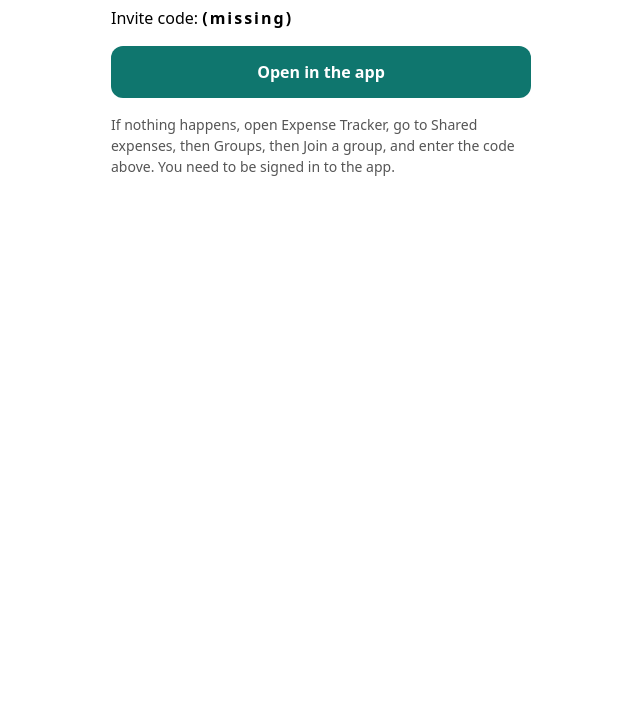
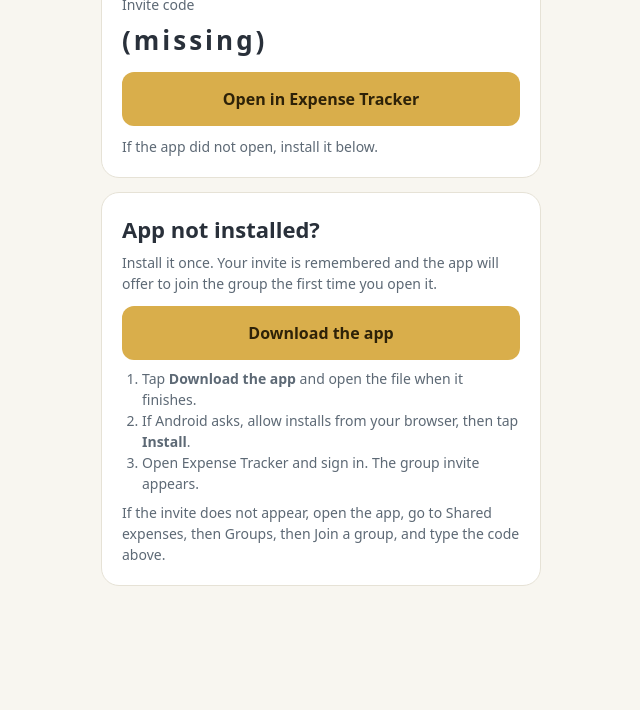
Before and after one commit to Expense1123/expense-join, a plain HTML site: page join/index.html in a window 1280 px wide. Shown: the part 90-800 px from the top of the page, without its empty margins (319-959 px from the left). Drawn offline with Linux system fonts and the light colour scheme.

Commit message:
Update index.html to join index

```diff
--- a/join/index.html
+++ b/join/index.html
@@ -1,14 +1,47 @@
 <!doctype html>
-<meta charset="utf-8"><meta name="viewport" content="width=device-width,initial-scale=1">
+<html lang="en"><head><meta charset="utf-8"><meta name="viewport" content="width=device-width,initial-scale=1">
 <title>Join a group on Expense Tracker</title>
-<body style="font-family:system-ui,sans-serif;max-width:420px;margin:40px auto;padding:0 18px;line-height:1.5">
-<h2>Join a group on Expense Tracker</h2>
-<p>Invite code: <b id="c" style="letter-spacing:2px"></b></p>
-<p><a id="o" style="display:block;text-align:center;padding:14px;border-radius:12px;background:#0f766e;color:#fff;text-decoration:none;font-weight:700">Open in the app</a></p>
-<p style="color:#555;font-size:14px">If nothing happens, open Expense Tracker, go to Shared expenses, then Groups, then Join a group, and enter the code above. You need to be signed in to the app.</p>
+<style>
+body{font-family:system-ui,-apple-system,Segoe UI,Roboto,sans-serif;background:#f8f6f0;color:#29303a;margin:0;padding:24px 18px;line-height:1.5}
+main{max-width:440px;margin:0 auto}
+.card{background:#fff;border:1px solid #e6e2d6;border-radius:18px;padding:20px;margin-bottom:14px}
+h1{font-size:22px;margin:0 0 6px}.code{font-size:26px;font-weight:800;letter-spacing:3px;margin:6px 0}
+a.btn,button.btn{display:block;width:100%;box-sizing:border-box;text-align:center;border:0;border-radius:12px;padding:15px;margin-top:12px;font:inherit;font-weight:700;background:#d9ae4b;color:#2e2208;text-decoration:none;cursor:pointer}
+a.sec,button.sec{background:#f5ebd0;color:#7a5610}.mu{color:#5d6975;font-size:14px}.hide{display:none}
+ol{padding-left:20px;margin:8px 0}
+</style></head><body><main>
+<div class="card">
+  <h1>You are invited to a group</h1>
+  <div class="mu">Invite code</div><div class="code" id="c"></div>
+  <a class="btn" id="open">Open in Expense Tracker</a>
+  <div class="mu" id="trying" style="margin-top:10px">Opening the app…</div>
+</div>
+<div class="card hide" id="install">
+  <h1>App not installed?</h1>
+  <div class="mu">Install it once. Your invite is remembered and the app will offer to join the group the first time you open it.</div>
+  <button class="btn" id="dl">Download the app</button>
+  <ol class="mu">
+    <li>Tap <b>Download the app</b> and open the file when it finishes.</li>
+    <li>If Android asks, allow installs from your browser, then tap <b>Install</b>.</li>
+    <li>Open Expense Tracker and sign in. The group invite appears.</li>
+  </ol>
+  <div class="mu">If the invite does not appear, open the app, go to Shared expenses, then Groups, then Join a group, and type the code above.</div>
+</div>
 <script>
-const code=(new URLSearchParams(location.search).get("code")||"").replace(/[^A-Za-z0-9]/g,"");
+const code=(new URLSearchParams(location.search).get("code")||"").replace(/[^A-Za-z0-9]/g,"").toUpperCase();
+const link="expensetracker://join?code="+code;
 document.getElementById("c").textContent=code||"(missing)";
-const link="expensetracker://join?code="+code;document.getElementById("o").href=link;
-if(code)setTimeout(()=>{location.href=link},300);
-</script>
+document.getElementById("open").href=link;
+let opened=false;
+const mark=()=>{opened=true};
+document.addEventListener("visibilitychange",()=>{if(document.hidden)mark()});addEventListener("pagehide",mark);addEventListener("blur",mark);
+if(code){setTimeout(()=>{location.href=link},300)}
+/* if the page is still in front after a moment, the app is probably not installed */
+setTimeout(()=>{if(!opened||!code){document.getElementById("install").classList.remove("hide");document.getElementById("trying").textContent="If the app did not open, install it below."}},2200);
+document.getElementById("dl").onclick=async()=>{
+  /* leave the invite on the clipboard so the app can pick it up after the install */
+  const t="expensetracker-join:"+code;
+  try{await navigator.clipboard.writeText(t)}catch(e){const a=document.createElement("textarea");a.value=t;document.body.appendChild(a);a.select();try{document.execCommand("copy")}catch(x){}a.remove()}
+  location.href="../download/?go=1";   /* the download page holds the real file address */
+};
+</script></main></body></html>
```
